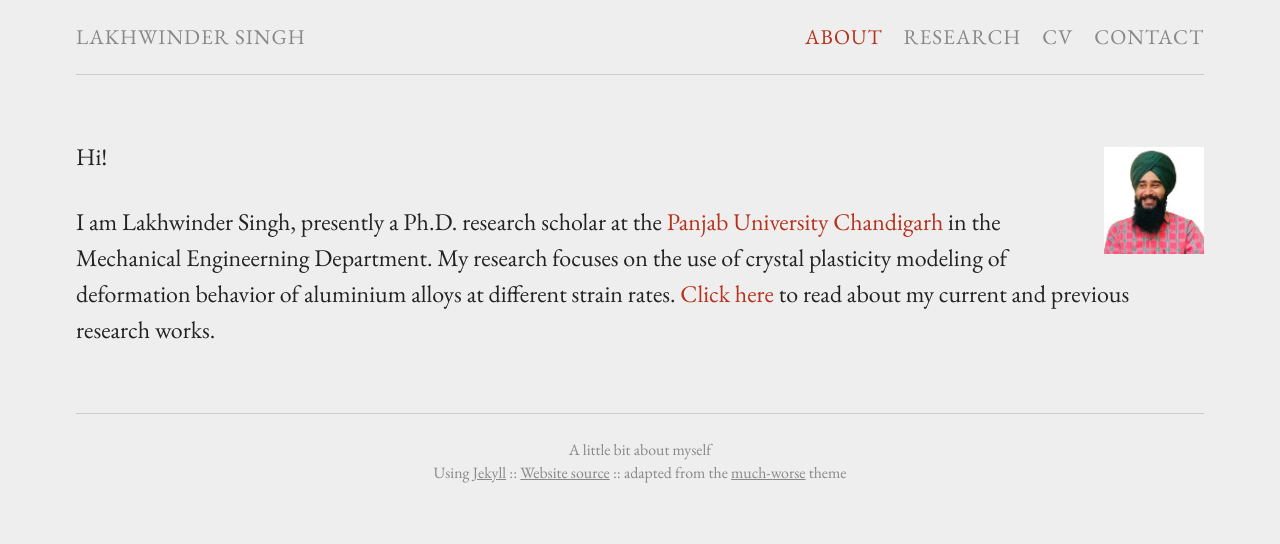
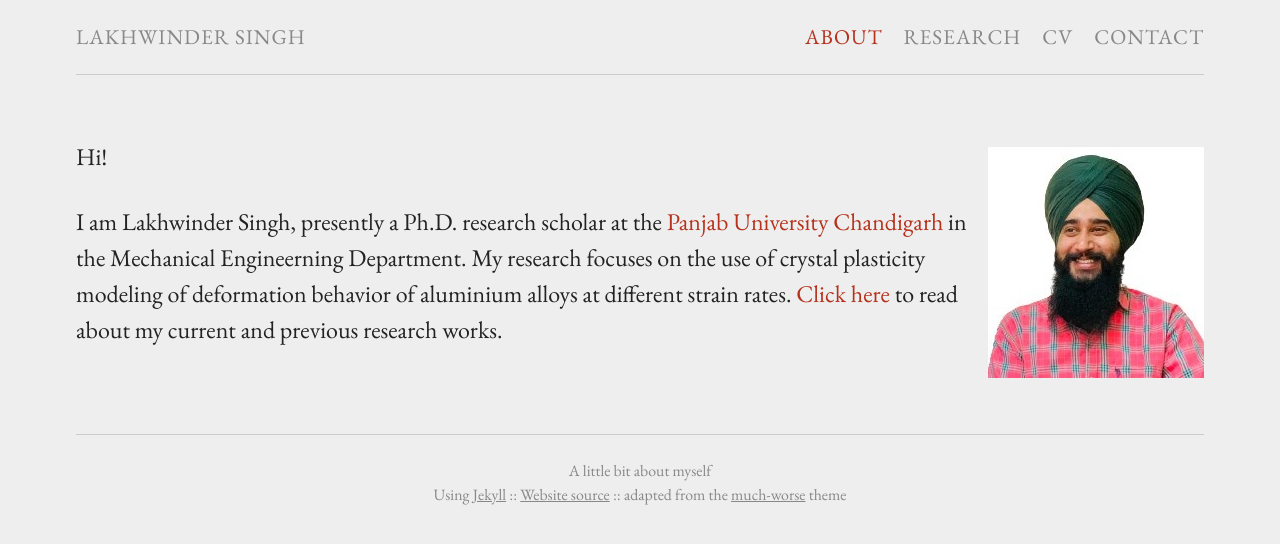
Before and after one commit to lakhwinder07/lakhwinder07.github.io, a Jekyll site: the page built from index.md, in a window 1280 px wide. Shown: the top 544 px of the page. Built offline with Jekyll 4.4.1, drawn with Linux system fonts in a browser that asks for light colours.

Commit message:
Update index.md

```diff
--- a/index.md
+++ b/index.md
@@ -4,7 +4,7 @@ title: About
 permalink: /
 ---
 
-{% include image.html url="/images/lucky.jpg" width="100px" align="right" %}
+{% include image.html url="/images/lucky.jpg" align="right" %}
 
 Hi!
 
```
